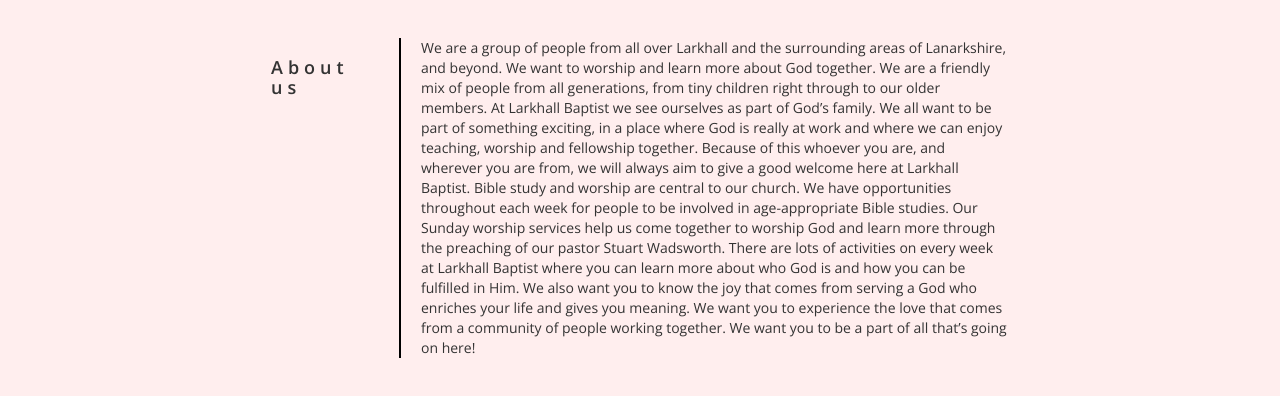
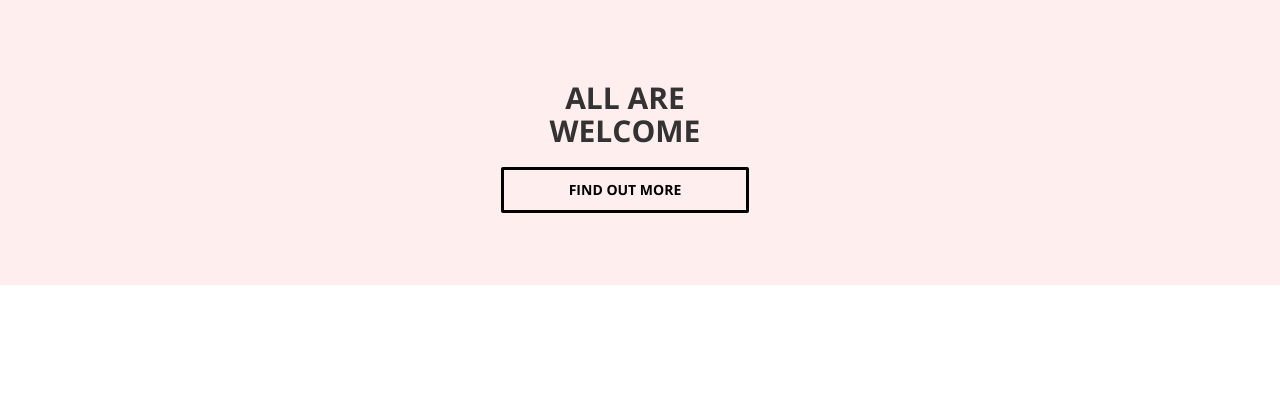
Before and after one commit to jordanscff/bootstrap_layout_test, a plain HTML site: page index.html in a window 1280 px wide. Shown: the part 802-1198 px from the top of the page. After the commit the page ends 1087 px from the top, so only its background shows below. Drawn offline with nearby package versions, Linux system fonts and the light colour scheme.

Commit message:
Add files via upload

```diff
--- a/index.html
+++ b/index.html
@@ -8,6 +8,7 @@
     <script src="https://maxcdn.bootstrapcdn.com/bootstrap/3.4.1/js/bootstrap.min.js"></script>
     <link rel="preconnect" href="https://fonts.gstatic.com">
   <link href="https://fonts.googleapis.com/css2?family=Open+Sans:wght@300;600&display=swap" rel="stylesheet">
+<link href="https://fonts.googleapis.com/css2?family=Open+Sans:wght@700&display=swap" rel="stylesheet">
     <link rel="stylesheet" href="styles.css">
     <title>Larkhall Baptist Church</title>
   </head>
@@ -34,29 +35,26 @@
         <div id='landing_page_div' class='col-12'>
           <h6>He has</h6>
           <h1>RISEN</h1>
-          <a href='#about_container'><img src='expand_more_white_24dp.svg'></a>
+          <a href='#all_are_welcome'><img src='expand_more_white_24dp.svg'></a>
         </div>
       </div>
     </div>
-    <div class='container' id='about_container'>
-      <div class='row'>
-        <div class='col-sm-2'>
-          <h2>About us</h2>
+    <div class='container' id='all_are_welcome'>
+      <div id='all_are_welcome_border'>
+        <div class='row'>
+          <div class='col-sm-12'>
+            <h2>All are welcome</h2>
+          </div>
         </div>
-        <div class='col-sm-10'>
-          <p id='full_screen'>We are a group of people from all over Larkhall and the surrounding areas of Lanarkshire, and beyond. We want to worship and learn more about God together. We are a friendly mix of people from all generations, from tiny children right through to our older members.
-At Larkhall Baptist we see ourselves as part of God’s family. We all want to be part of something exciting, in a place where God is really at work and where we can enjoy teaching, worship and fellowship together. Because of this whoever you are, and wherever you are from, we will always aim to give a good welcome here at Larkhall Baptist.
-Bible study and worship are central to our church. We have opportunities throughout each week for people to be involved in age-appropriate Bible studies. Our Sunday worship services help us come together to worship God and learn more through the preaching of our pastor Stuart Wadsworth.
-There are lots of activities on every week at Larkhall Baptist where you can learn more about who God is and how you can be fulfilled in Him.
-We also want you to know the joy that comes from serving a God who enriches your life and gives you meaning. We want you to experience the love that comes from a community of people working together. We want you to be a part of all that’s going on here!</p>
-          <p id='smaller_screen'>We are a group of people from all over Larkhall and the surrounding areas of Lanarkshire, and beyond. We want to worship and learn more about God together. We are a friendly mix of people from all generations, from tiny children right through to our older members.
-          At Larkhall Baptist we see ourselves as part of God’s family. We all want to be part of something exciting, in a place where God is really at work and where we can enjoy teaching, worship and fellowship together.
-        Because of this whoever you are, and wherever you are from, we will always aim to give a good welcome here at Larkhall Baptist.
-      We have opportunities throughout each week for people to be involved in age-appropriate Bible studies.</p>
+        <div class='row'>
+          <div class='col-sm-12'>
+            <a href=''><h5>Find out more</h5></a>
+          </div>
         </div>
       </div>
     </div>
-
     </div>
   </body>
 </html>
+
+<!-- All things are possible with God. -->
--- a/styles.css
+++ b/styles.css
@@ -84,15 +84,37 @@ body, html {
   height: 100%;
 }
 
-#about_container {
+#all_are_welcome {
+  flex-direction: column;
+  text-align: center;
   background-color: #fee;
-  position: relative;
-  padding-left: 20%;
-  padding-right: 20%;
-  padding-top: 40px;
-  padding-bottom: 40px;
-  font-size: 1rem;
+  font-family: 'Open Sans', sans-serif;
 }
+
+#all_are_welcome_border {
+  margin: 5%;
+}
+
+#all_are_welcome_border h2{
+  font-weight: bold;
+  text-transform: uppercase;
+}
+
+#all_are_welcome_border h5{
+  font-family: 'Open Sans', sans-serif;
+  font-weight: bold;
+  text-transform: uppercase;
+  border-radius: 2px;
+  border-color: black;
+  border-style: solid;
+  padding: 5%;
+  color: black;
+}
+
+#all_are_welcome_border h5:hover{
+  transform: scale(1.09);
+}
+
 
 @media (max-width:768px){
   #navbar_bg{
@@ -107,19 +129,19 @@ body, html {
 }
 
 @media (max-width: 600px) {
-  h1 {
+#landing_page_div  h1 {
     font-size: 70px;
   }
 }
 
 @media (max-width: 900px) and (min-width: 600px) {
-  h1 {
+#landing_page_div  h1 {
     font-size: 180px;
   }
 }
 
 @media (min-width: 900px) {
-  h1 {
+#landing_page_div  h1 {
     font-size: 300px;
   }
 }
@@ -143,50 +165,6 @@ body, html {
 #landing_page_div  h6 {
     font-size: 70px;
     top: 45%;
-  }
-}
-
-
-@media (max-width: 800px) {
-h2 {
-    font-size: 14px;
-    font-weight: bold;
-  }
-}
-
-@media (max-width: 1100px) and (min-width: 800px) {
-h2 {
-    font-size: 16px;
-    font-weight: bold;
-  }
-}
-
-@media (min-width: 1100px) {
-h2 {
-    font-size: 18px;
-    font-weight: bold;
-    letter-spacing: 5px;
-  }
-}
-
-
-@media (max-width: 800px) {
-#about_container  p {
-    font-size: 10px;
-  }
-}
-
-@media (max-width: 1100px) and (min-width: 800px) {
-#about_container  p {
-    font-size: 12px;
-  }
-}
-
-@media (min-width: 1100px) {
-#about_container  p {
-    font-size: 14px;
-    border-left: 2px solid black;
-    padding-left: 20px;
   }
 }
 
@@ -268,21 +246,3 @@ h2 {
     height: 80%!important;
   }
 }
-
-@media (max-width: 600px){
-#about_container{
-  height: 450px;
-}
-}
-
-@media (min-width: 600px) and (max-width: 1100px){
-#about_container{
-  height: 380px;
-}
-}
-
-@media (min-width: 1100px){
-#about_container{
-  height: 400px;
-}
-}
```
